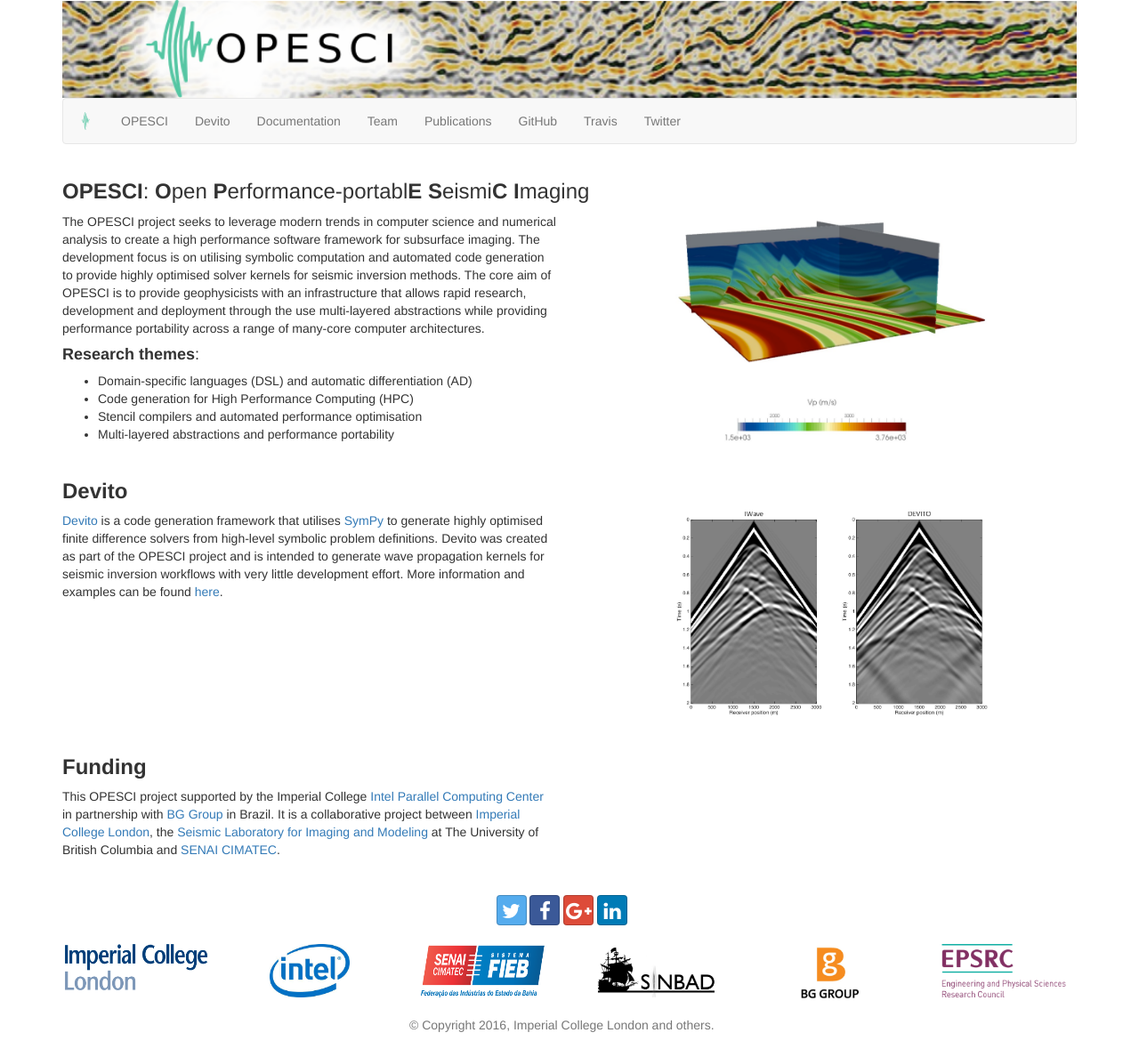
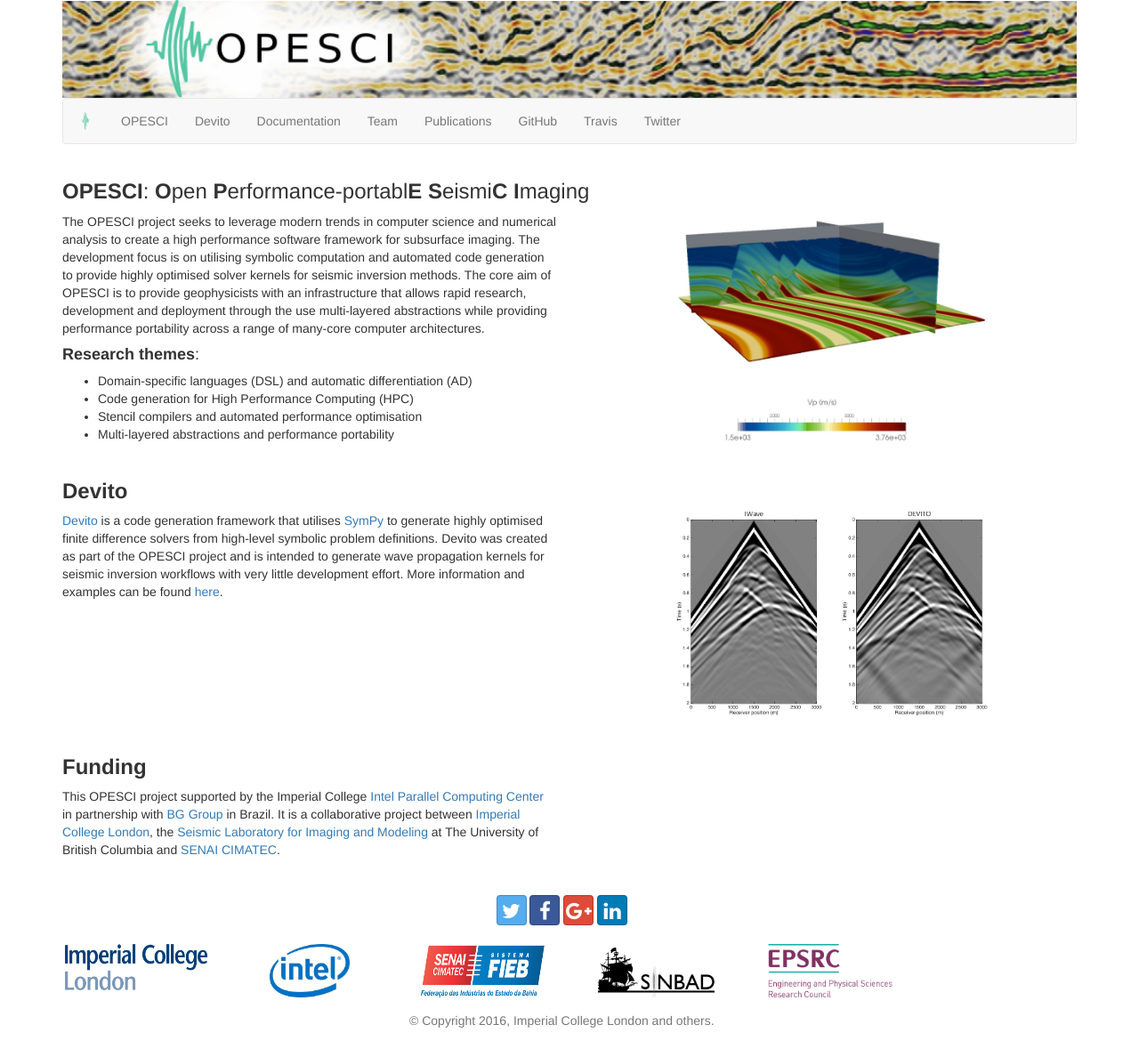
Before and after one commit to devitocodes/devitocodes.github.io, a Jekyll site: the page built from index.md, in a window 1280 px wide. Shown: the whole page at 89% size. Built offline with Jekyll 4.4.1, drawn with Linux system fonts in a browser that asks for light colours.

Commit message:
Removed BG logo

```diff
--- a/_includes/acknowledgements.html
+++ b/_includes/acknowledgements.html
@@ -21,10 +21,6 @@
   <div class="col-sm-2"><a href="https://www.slim.eos.ubc.ca/content/sinbadseismic-imaging-next-generation-basis-functions-decomposition">
     <img class="logo center-block" alt="SINBAD" src="images/sinbad.png">
   </a></div>
-  <div class="col-sm-2"><a href="http://www.bg-group.com">
-    <img class="logo center-block" alt="BG Group" src="images/BGGroupLogo.png"
-         style="width:65px;height:65px">
-  </a></div>
   <div class="col-sm-2"><a href="http://www.epsrc.ac.uk/">
     <img class="logo center-block" alt="EPSRC" src="images/epsrc_logo.png">
   </a></div>
```
